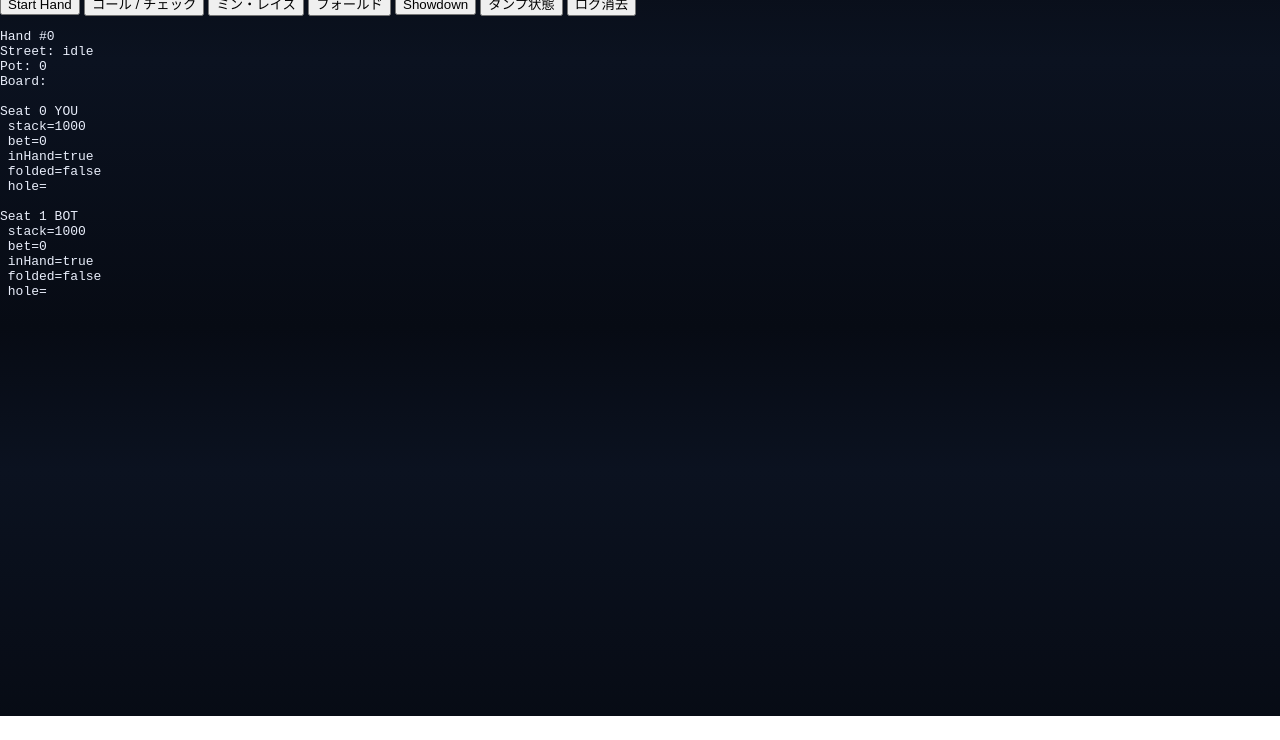
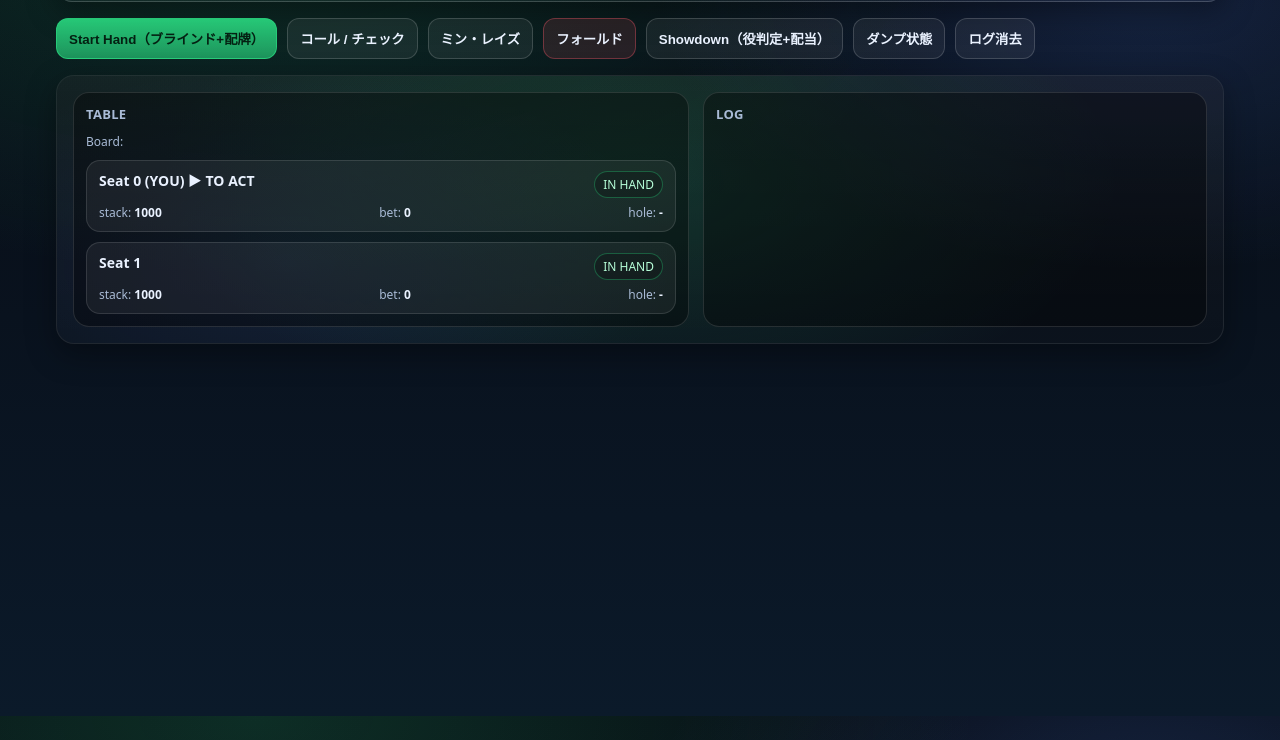
Before and after one commit to kanno596346-design/vite-project, a website built with Vite: page poker/index.html in a window 1280 px wide. Shown: the part 84-824 px from the top of the page. Before the commit the page ends 800 px from the top, so only its background shows below. Built offline with nearby package versions, Linux system fonts and the light colour scheme.

Commit message:
UI: table style + cards

```diff
--- a/src/main.js
+++ b/src/main.js
@@ -50,44 +50,86 @@ function seatLine(s) {
 }
 
 function render() {
-  const st = getState();
-  if (!st) return;
+   const st = getState() || {};
+  const seats = st.seats || [];
+  const street = st.street ?? "idle";
+  const pot = st.pot ?? 0;
+  const board = Array.isArray(st.community) ? st.community.join(" ") : "(none)";
+  const toAct = st.toAct ?? 0;
+
+  const you = seats[0] || {};
+  const bot = seats[1] || {};
+
+  const seatCard = (s, label, isYou) => {
+    const stack = s.stack ?? 0;
+    const bet = s.bet ?? 0;
+    const folded = !!s.folded;
+    const inHand = !!s.inHand;
+    const hole = Array.isArray(s.hole) ? s.hole.join(" ") : "";
+    const status = folded ? "FOLDED" : (inHand ? "IN HAND" : "OUT");
+    const pillClass = folded ? "warn" : "ok";
+    const act = (toAct === s.i) ? " ▶ TO ACT" : "";
+
+    return `
+      <div class="mx-card">
+        <div class="row">
+          <div class="name">${label}${isYou ? " (YOU)" : ""}${act}</div>
+          <div class="mx-pill ${pillClass}">${status}</div>
+        </div>
+        <div class="row" style="margin-top:6px">
+          <div>stack: <b style="color:var(--text)">${stack}</b></div>
+          <div>bet: <b style="color:var(--text)">${bet}</b></div>
+          <div>hole: <b style="color:var(--text)">${hole || "-"}</b></div>
+        </div>
+      </div>
+    `;
+  };
+
+  const cardsHtml = seats.map(s => seatCard(s, `Seat ${s.i ?? "?"}`, (s.i === 0))).join("");
 
   setApp(`
-    <div class="game">
-      <h2>MIXTABLE / ポーカー</h2>
-
-      <div class="controls">
-        <button id="btnStart">Start Hand</button>
-        <button id="btnCall">コール / チェック</button>
-        <button id="btnRaise">ミン・レイズ</button>
-        <button id="btnFold">フォールド</button>
-        <button id="btnShow">Showdown</button>
-        <button id="btnDump">ダンプ状態</button>
-        <button id="btnClear">ログ消去</button>
+    <div class="mx-wrap">
+      <div class="mx-topbar">
+        <div class="mx-brand">MIXTABLE / ポーカー</div>
+        <div class="mx-badges">
+          <span class="mx-badge"><span class="mx-dot"></span> 実験的 / 無料 / 保証なし</span>
+          <span class="mx-badge">Pot: <b style="color:var(--text)">${pot}</b></span>
+          <span class="mx-badge">Street: <b style="color:var(--text)">${street}</b></span>
+        </div>
       </div>
 
-      <div class="panels">
-        <pre class="state">
-Hand #${st.handNo}
-Street: ${st.street}
-Pot: ${st.pot}
-Board: ${(st.community || []).join(" ")}
+      <div class="mx-controls">
+        <button id="btnStart" class="mx-btn primary">Start Hand（ブラインド+配牌）</button>
+        <button id="btnCall" class="mx-btn">コール / チェック</button>
+        <button id="btnRaise" class="mx-btn">ミン・レイズ</button>
+        <button id="btnFold" class="mx-btn danger">フォールド</button>
+        <button id="btnShow" class="mx-btn">Showdown（役判定+配当）</button>
+        <button id="btnDump" class="mx-btn">ダンプ状態</button>
+        <button id="btnClear" class="mx-btn">ログ消去</button>
+      </div>
 
-${st.seats.map(s =>
-  `Seat ${s.i} ${s.name}
- stack=${s.stack}
- bet=${s.bet}
- inHand=${s.inHand}
- folded=${s.folded}
- hole=${(s.hole || []).join(" ")}`
-).join("\n\n")}
-        </pre>
+      <div class="mx-table">
+        <div class="mx-felt"></div>
+        <div class="mx-grid">
+          <div class="mx-panel">
+            <h3>TABLE</h3>
+            <div class="mx-note">Board: <b style="color:var(--text)">${board}</b></div>
+            <div class="mx-cards" style="margin-top:10px">
+              ${cardsHtml}
+            </div>
+          </div>
 
-        <pre class="log" id="log"></pre>
+          <div class="mx-panel">
+            <h3>LOG</h3>
+            <pre class="mx-pre" id="log"></pre>
+          </div>
+        </div>
       </div>
     </div>
   `);
+
+  // （既存のイベント付け直しはあなたの main.js に既にある想定）
+
 }
 
 
--- a/src/style.css
+++ b/src/style.css
@@ -1,211 +1,197 @@
 :root{
-  --bg:#0b1220;
-  --panel:#0f1a2e;
-  --panel2:#0c1426;
-  --text:#e9eefb;
-  --muted:#9fb0d0;
-  --line:rgba(255,255,255,.12);
-  --accent:#22c55e;
-  --warn:#f59e0b;
-  --danger:#ef4444;
-  --mono: ui-monospace, SFMono-Regular, Menlo, Monaco, Consolas, "Liberation Mono", "Courier New", monospace;
-  --sans: system-ui, -apple-system, Segoe UI, Roboto, Helvetica, Arial, "Apple Color Emoji","Segoe UI Emoji";
+  --bg0:#070a12;
+  --bg1:#0b1a2a;
+  --panel:rgba(255,255,255,.06);
+  --panel2:rgba(0,0,0,.35);
+  --line:rgba(255,255,255,.14);
+  --text:#eaf2ff;
+  --muted:#a9bbd6;
+  --accent:#28d17c;
+  --warn:#ffcc66;
+  --danger:#ff5a6b;
+  --shadow: 0 10px 30px rgba(0,0,0,.35);
 }
 
-*{box-sizing:border-box}
+*{ box-sizing:border-box; }
+html,body{ height:100%; }
 body{
   margin:0;
-  background:linear-gradient(180deg,#070b14,#0b1220 35%,#070b14);
+  font-family: ui-sans-serif, system-ui, -apple-system, Segoe UI, Roboto, Helvetica, Arial, "Apple Color Emoji","Segoe UI Emoji";
   color:var(--text);
-  font-family:var(--sans);
+  background:
+    radial-gradient(1200px 600px at 20% 0%, rgba(40,209,124,.18), transparent 60%),
+    radial-gradient(900px 500px at 90% 10%, rgba(80,140,255,.18), transparent 55%),
+    linear-gradient(180deg, var(--bg0), var(--bg1));
 }
 
-.container{
-  max-width:1100px;
-  margin:0 auto;
-  padding:22px;
+/* layout */
+.mx-wrap{
+  max-width: 1200px;
+  margin: 24px auto;
+  padding: 0 16px 32px;
 }
 
-.topbar{
-  background:rgba(0,0,0,.35);
-  border:1px solid var(--line);
-  border-radius:14px;
-  padding:12px 14px;
+.mx-topbar{
   display:flex;
   align-items:center;
   justify-content:space-between;
   gap:12px;
+  padding:14px 16px;
+  border-radius:16px;
+  background: linear-gradient(180deg, rgba(255,255,255,.08), rgba(255,255,255,.03));
+  border:1px solid var(--line);
+  box-shadow: var(--shadow);
 }
 
-.badge{
-  display:inline-flex;
+.mx-brand{
+  font-weight:800;
+  letter-spacing:.5px;
+  font-size: 18px;
+}
+.mx-badges{
+  display:flex;
+  gap:10px;
+  flex-wrap:wrap;
   align-items:center;
-  gap:10px;
-  font-size:13px;
-  color:var(--muted);
+  justify-content:flex-end;
 }
-.badge b{color:var(--text)}
-.ok{
+.mx-badge{
   display:inline-flex;
   align-items:center;
   gap:8px;
-  color:#7cf29d;
-  font-weight:700;
+  padding:6px 10px;
+  border-radius:999px;
+  background: rgba(0,0,0,.35);
+  border:1px solid rgba(255,255,255,.12);
+  color: var(--muted);
+  font-size: 12px;
 }
-.ok::before{
-  content:"✓";
-  display:inline-grid;
-  place-items:center;
-  width:18px;height:18px;
-  border-radius:999px;
-  background:rgba(34,197,94,.18);
-  border:1px solid rgba(34,197,94,.35);
+.mx-dot{
+  width:10px;height:10px;border-radius:99px;background:var(--accent);
+  box-shadow:0 0 0 3px rgba(40,209,124,.18);
 }
 
-.h1{
-  margin:18px 0 6px;
-  font-size:42px;
-  letter-spacing:.02em;
+/* controls */
+.mx-controls{
+  margin-top:16px;
+  display:flex;
+  flex-wrap:wrap;
+  gap:10px;
 }
-.sub{
-  margin:0 0 16px;
-  color:var(--muted);
-  line-height:1.6;
-}
-
-.grid{
-  display:grid;
-  grid-template-columns: 1.2fr .9fr;
-  gap:14px;
-}
-@media (max-width: 960px){
-  .grid{grid-template-columns:1fr}
-}
-
-.card{
-  background:linear-gradient(180deg, rgba(255,255,255,.06), rgba(255,255,255,.03));
-  border:1px solid var(--line);
-  border-radius:16px;
-  padding:14px;
-  box-shadow:0 10px 30px rgba(0,0,0,.25);
-}
-
-.card h3{
-  margin:0 0 10px;
-  font-size:14px;
-  color:var(--muted);
-  font-weight:700;
-  letter-spacing:.08em;
-  text-transform:uppercase;
-}
-
-.kv{
-  display:flex;
-  gap:10px;
-  flex-wrap:wrap;
-  margin-bottom:10px;
-}
-.kv span{
-  display:inline-flex;
-  gap:8px;
-  align-items:center;
-  padding:8px 10px;
-  border-radius:12px;
-  border:1px solid var(--line);
-  background:rgba(0,0,0,.25);
-  color:var(--muted);
-  font-size:13px;
-}
-.kv span b{color:var(--text)}
-
-.actions{
-  display:flex;
-  gap:8px;
-  flex-wrap:wrap;
-  margin:10px 0 0;
-}
-.btn{
+.mx-btn{
   appearance:none;
-  border:1px solid var(--line);
-  background:rgba(0,0,0,.25);
+  border:1px solid rgba(255,255,255,.16);
+  background: rgba(255,255,255,.06);
   color:var(--text);
   padding:10px 12px;
   border-radius:12px;
+  cursor:pointer;
   font-weight:700;
-  cursor:pointer;
+  transition: transform .06s ease, background .15s ease, border-color .15s ease;
 }
-.btn:hover{border-color:rgba(255,255,255,.22)}
-.btn:disabled{
-  opacity:.45;
-  cursor:not-allowed;
+.mx-btn:hover{ background: rgba(255,255,255,.10); border-color: rgba(255,255,255,.22); }
+.mx-btn:active{ transform: translateY(1px); }
+.mx-btn.primary{
+  background: linear-gradient(180deg, rgba(40,209,124,.95), rgba(40,209,124,.65));
+  border-color: rgba(40,209,124,.85);
+  color:#042012;
 }
-.btn.primary{
-  background:rgba(34,197,94,.18);
-  border-color:rgba(34,197,94,.35);
-}
-.btn.warn{
-  background:rgba(245,158,11,.16);
-  border-color:rgba(245,158,11,.35);
-}
-.btn.danger{
-  background:rgba(239,68,68,.14);
-  border-color:rgba(239,68,68,.35);
+.mx-btn.danger{
+  background: rgba(255,90,107,.12);
+  border-color: rgba(255,90,107,.35);
 }
 
-.mono{
-  font-family:var(--mono);
-  font-size:13px;
-  line-height:1.45;
-  white-space:pre-wrap;
+/* table */
+.mx-table{
+  margin-top:16px;
+  border-radius:18px;
+  background: rgba(0,0,0,.18);
+  border: 1px solid rgba(255,255,255,.10);
+  box-shadow: var(--shadow);
+  padding:16px;
+  position:relative;
+  overflow:hidden;
+}
+.mx-felt{
+  position:absolute; inset:-2px;
+  background:
+    radial-gradient(800px 400px at 50% 40%, rgba(40,209,124,.16), transparent 60%),
+    radial-gradient(700px 360px at 20% 70%, rgba(80,140,255,.12), transparent 55%),
+    linear-gradient(180deg, rgba(255,255,255,.05), rgba(255,255,255,.02));
+  filter: blur(0px);
+}
+.mx-grid{
+  position:relative;
+  display:grid;
+  grid-template-columns: 1.1fr .9fr;
+  gap:14px;
+}
+@media (max-width: 900px){
+  .mx-grid{ grid-template-columns: 1fr; }
 }
 
-.logbox{
-  background:rgba(0,0,0,.35);
-  border:1px solid var(--line);
-  border-radius:14px;
-  padding:12px;
-  height:340px;
-  overflow:auto;
+/* panels */
+.mx-panel{
+  border-radius:16px;
+  background: rgba(0,0,0,.35);
+  border:1px solid rgba(255,255,255,.12);
+  padding:12px 12px;
+  min-height: 220px;
+}
+.mx-panel h3{
+  margin:0 0 8px;
+  font-size: 13px;
+  color: var(--muted);
+  font-weight: 800;
+  letter-spacing:.3px;
+}
+.mx-pre{
+  margin:0;
+  font-family: ui-monospace, SFMono-Regular, Menlo, Monaco, Consolas, "Liberation Mono", "Courier New", monospace;
+  font-size: 12px;
+  line-height: 1.4;
+  color: #d7e6ff;
+  white-space: pre-wrap;
 }
 
-.tablebox{
+/* cards */
+.mx-cards{
   display:grid;
   grid-template-columns: 1fr;
   gap:10px;
 }
-
-.seats{
-  display:grid;
-  grid-template-columns: 1fr;
-  gap:8px;
-}
-.seat{
-  border:1px solid var(--line);
+.mx-card{
   border-radius:14px;
   padding:10px 12px;
-  background:rgba(0,0,0,.25);
-  display:flex;
-  justify-content:space-between;
-  gap:10px;
+  background: rgba(255,255,255,.06);
+  border:1px solid rgba(255,255,255,.12);
 }
-.seat .left{
-  display:flex;
-  flex-direction:column;
-  gap:4px;
+.mx-card .row{
+  display:flex; justify-content:space-between; gap:10px; flex-wrap:wrap;
+  font-size:12px; color: var(--muted);
 }
-.seat .name{
+.mx-card .name{
+  font-size:14px;
   font-weight:900;
+  color: var(--text);
 }
-.seat .meta{
-  color:var(--muted);
+.mx-pill{
+  display:inline-flex;
+  align-items:center;
+  gap:6px;
+  padding:4px 8px;
+  border-radius:999px;
+  border:1px solid rgba(255,255,255,.14);
+  background: rgba(0,0,0,.20);
   font-size:12px;
+  color: var(--muted);
 }
-.seat .right{
-  text-align:right;
-  color:var(--muted);
+.mx-pill.ok{ border-color: rgba(40,209,124,.35); color:#b7ffd9; }
+.mx-pill.warn{ border-color: rgba(255,204,102,.35); color:#ffe7b0; }
+
+/* small helper */
+.mx-note{
+  margin-top:10px;
   font-size:12px;
+  color: var(--muted);
 }
-.hl{
-  outline:2px solid rgba(34,197,94,.35);
-  box-shadow:0 0 0 4px rgba(34,197,94,.12);
-}
```
